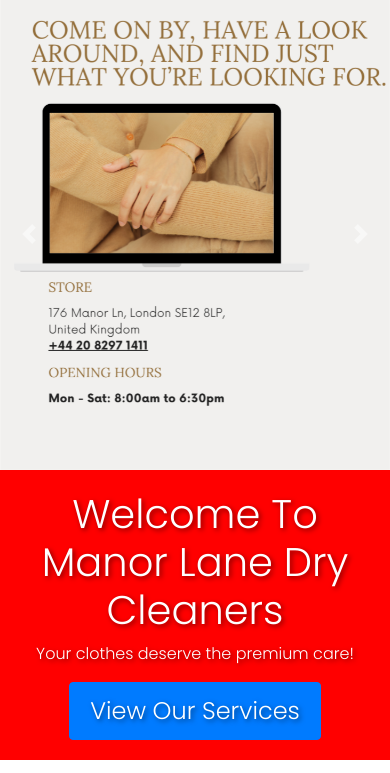
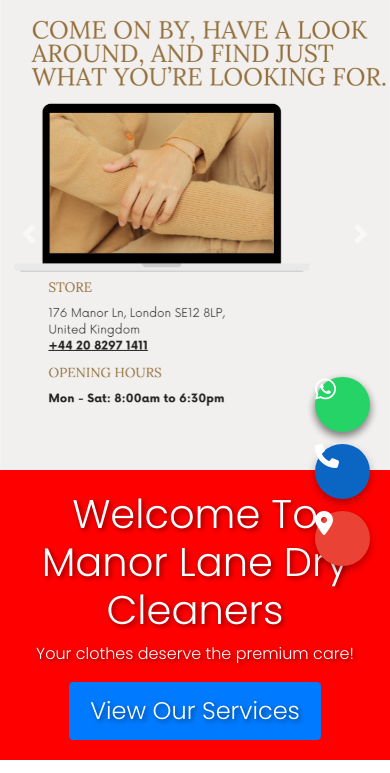
Before and after one commit to TayyabMalik12/tayyabmalik12.github.io, a Flask app: page / in a window 390 px wide. Shown: the part 258-1031 px from the top of that part. Run offline with Flask 3, Linux system fonts and the light colour scheme; the page is wider than the window, and the part outside it is not shown; some libraries are stand-ins or nearby versions.

Commit message:
Update index.html floating buttons

```diff
--- a/ninja/templates/index.html
+++ b/ninja/templates/index.html
@@ -179,6 +179,46 @@
                 height: 400px;
                 object-fit: cover;
              }
+            .floating-buttons {
+                  position: fixed;
+                  bottom: 20px;
+                  right: 20px;
+                  display: flex;
+                  flex-direction: column;
+                  gap: 12px;
+                  z-index: 1000;
+                }
+
+            .fab {
+                  width: 55px;
+                  height: 55px;
+                  border-radius: 50%;
+                  display: flex;
+                  align-items: center;
+                  justify-content: center;
+                  color: white;
+                  font-size: 24px;
+                  box-shadow: 0 4px 8px rgba(0,0,0,0.3);
+                  transition: transform 0.2s;
+                  text-decoration: none;
+                }
+
+            .fab:hover {
+                  transform: scale(1.1);
+                }
+
+            .whatsapp {
+                  background-color: #25D366;
+                }
+
+            .phone {
+                  background-color: #0A66C2;
+                }
+
+            .map {
+                  background-color: #EA4335;
+                }
+
         }
         @media (min-width: 769px) {
           .slide {
@@ -758,6 +798,27 @@ document.addEventListener("DOMContentLoaded", function() {
     <script src="https://code.jquery.com/jquery-3.5.1.slim.min.js"></script>
     <script src="https://cdn.jsdelivr.net/npm/@popperjs/core@2.0.7/dist/umd/popper.min.js"></script>
     <script src="https://stackpath.bootstrapcdn.com/bootstrap/4.5.2/js/bootstrap.min.js"></script>
+    <!-- Floating Action Buttons -->
+    <div class="floating-buttons">
+      <!-- WhatsApp -->
+      <a href="https://wa.me/1234567890" target="_blank" class="fab whatsapp">
+        <i class="fab fa-whatsapp"></i>
+      </a>
+
+      <!-- Phone -->
+      <a href="tel:+1234567890" class="fab phone">
+        <i class="fas fa-phone"></i>
+      </a>
+
+      <!-- Navigation (Google Maps) -->
+      <a href="https://www.google.com/maps/dir/?api=1&destination=Your+Location" target="_blank" class="fab map">
+        <i class="fas fa-map-marker-alt"></i>
+      </a>
+    </div>
+
+    <!-- Font Awesome -->
+    <link rel="stylesheet" href="https://cdnjs.cloudflare.com/ajax/libs/font-awesome/6.4.0/css/all.min.css">
+
 
 </body>
 </html>
```
